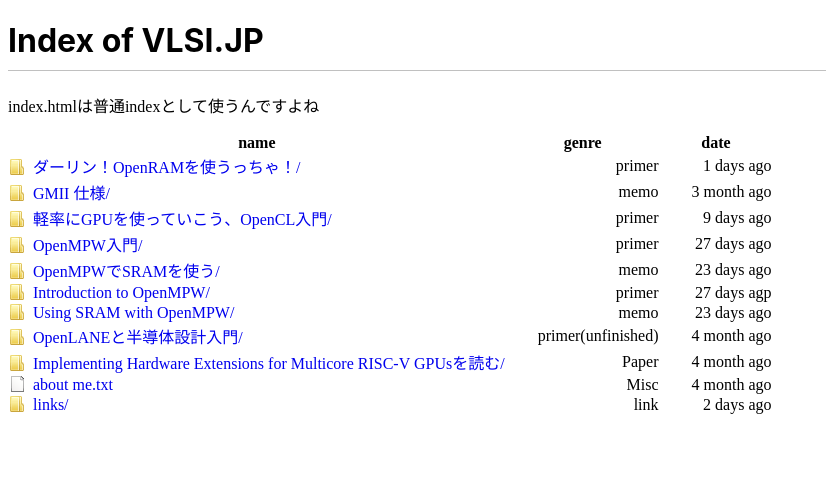
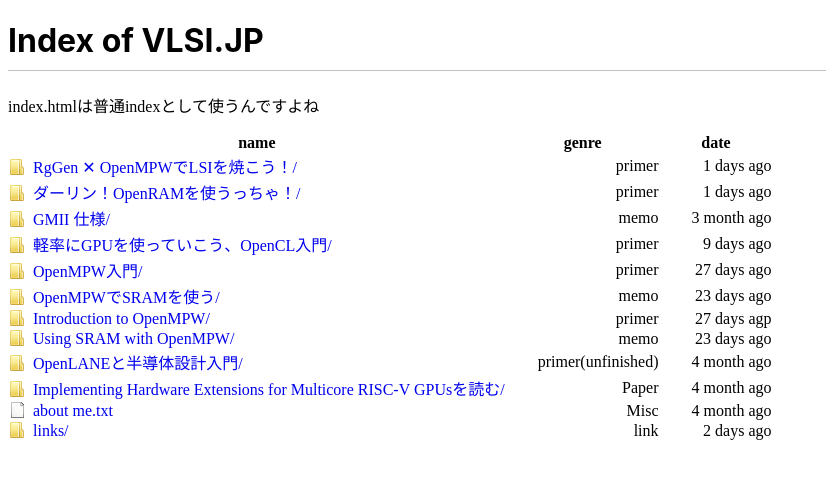
Before and after one commit to Cra2yPierr0t/Cra2yPierr0t.github.io, a Jekyll site: the page index.html, which Jekyll copies as it is, in a window 1280 px wide. Shown: the top 479 px of the page, without its empty margins (0-826 px from the left). Built offline with Jekyll 4.4.1, drawn with Linux system fonts in a browser that asks for light colours.

Commit message:
update index

```diff
--- a/index.html
+++ b/index.html
@@ -120,6 +120,13 @@
           <tbody id="tbody">
               <tr>
                   <td>
+                    <a class="icon dir" href="/RgGenxOpenMPW.html#rggen--openmpwでlsiを焼こう">RgGen ✕ OpenMPWでLSIを焼こう！/</a>
+                  </td>
+                  <td class="detailsColumn" >primer</td>
+                  <td class="detailsColumn" >1 days ago</td>
+              </tr>
+              <tr>
+                  <td>
                     <a class="icon dir" href="/douseOpenRAM.html#ダーリン！OpenRAMを使うっちゃ！">ダーリン！OpenRAMを使うっちゃ！/</a>
                   </td>
                   <td class="detailsColumn" >primer</td>
```
